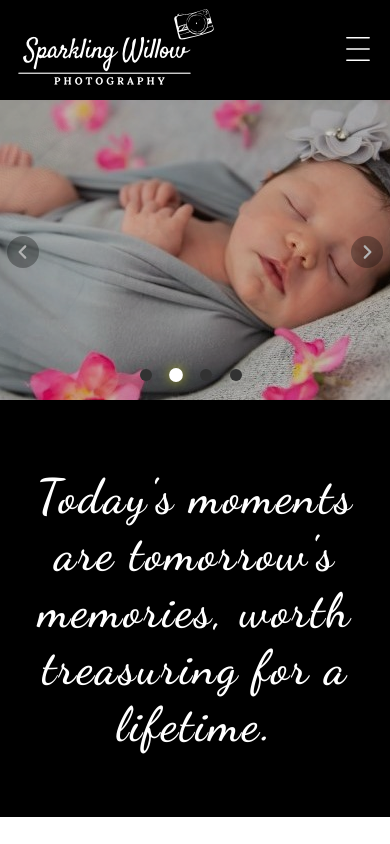
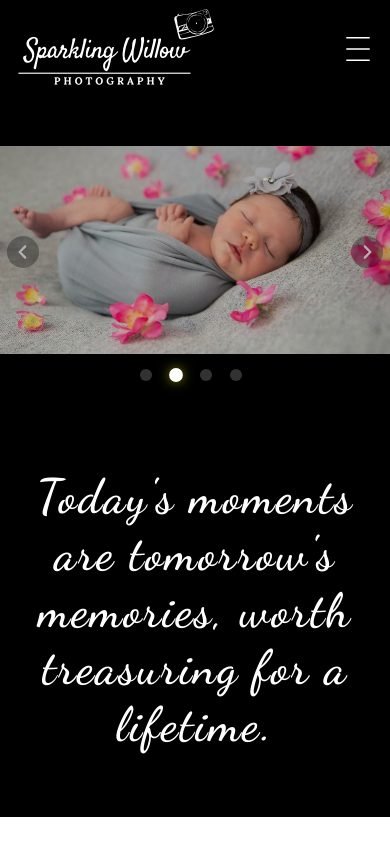
Before and after one commit to Karoly-Git/spw-frontend, a React (Vite) app: page / in a window 390 px wide. Shown: the top 844 px of the page. Built offline with nearby package versions, Linux system fonts and the light colour scheme; a web font is replaced by a local one.

Commit message:
Counter and main slider style update

```diff
--- a/src/assets/styles/HighlightMetrics.css
+++ b/src/assets/styles/HighlightMetrics.css
@@ -3,7 +3,7 @@
   justify-content: space-around;
   text-align: center;
   background: linear-gradient(120deg, #d4d4d4, #ffffff);
-  padding: 3rem 0;
+  padding: 3rem 1rem;
   box-shadow: 0 4px 20px rgba(0, 0, 0, 0.1);
   transition: background 0.3s ease-in-out;
   margin-bottom: 6rem;
@@ -17,12 +17,22 @@
   color: #BFA16B;
   transition: color 0.3s ease;
 }
+@media (max-width: 700px) {
+  .counters .counter-item .icon {
+    font-size: 2.25rem;
+  }
+}
 .counters .counter-item h3 {
   font-size: 2.5rem;
   margin: 15px 0;
   color: #333;
   font-weight: 600;
   letter-spacing: 1px;
+}
+@media (max-width: 700px) {
+  .counters .counter-item h3 {
+    font-size: 1.75rem;
+  }
 }
 .counters .counter-item p {
   font-size: 1.4rem;
--- a/src/assets/styles/Sliders.css
+++ b/src/assets/styles/Sliders.css
@@ -60,8 +60,8 @@
 }
 .main-slider img {
   width: 100%;
-  -o-object-fit: cover;
-     object-fit: cover;
+  -o-object-fit: contain;
+     object-fit: contain;
   box-shadow: 0 4px 10px rgba(0, 0, 0, 0.1);
 }
 
--- a/src/assets/styles/Sliders.scss
+++ b/src/assets/styles/Sliders.scss
@@ -69,7 +69,7 @@
 
     img {
         width: 100%;
-        object-fit: cover;
+        object-fit: contain;
         box-shadow: 0 4px 10px rgba(0, 0, 0, 0.1);
     }
 }
```
Also changed, not shown: src/assets/styles/HighlightMetrics.scss (+9 -1 lines), src/components/sliders/MainSlider.jsx (+4 -4 lines), 2 other files (tests, documents, lock files or other folders).
